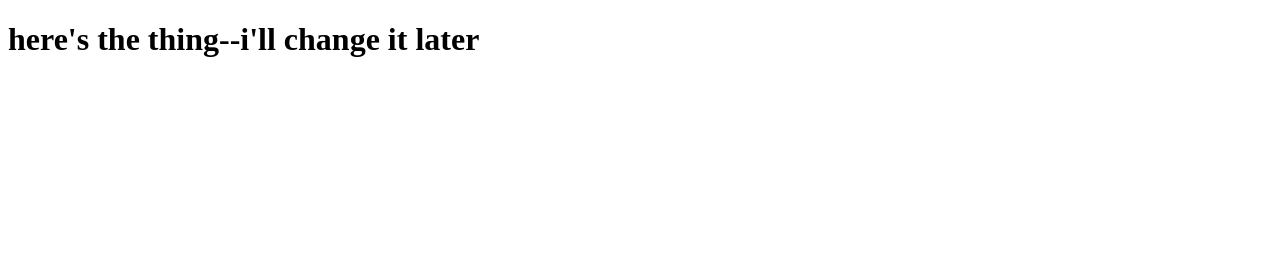
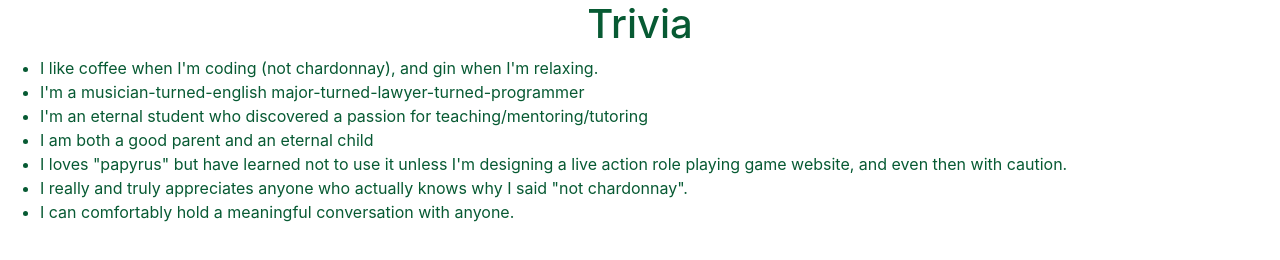
Before and after one commit to jadelet/jadelet.github.io, a plain HTML site: page index.html in a window 1280 px wide. Drawn offline with nearby package versions, Linux system fonts and the light colour scheme.

```diff
--- a/index.html
+++ b/index.html
@@ -1,12 +1,37 @@
 <!DOCTYPE html>
 <html lang="en">
 <head>
-  <meta charset="UTF-8">
-  <meta name="viewport" content="width=device-width, initial-scale=1.0">
-  <meta http-equiv="X-UA-Compatible" content="ie=edge">
+<meta charset="UTF-8">
+<meta name="viewport" content="width=device-width, initial-scale=1.0">
+<meta http-equiv="X-UA-Compatible" content="ie=edge">
+<link rel="stylesheet" href="https://cdnjs.cloudflare.com/ajax/libs/twitter-bootstrap/4.1.3/css/bootstrap.min.css">
+<link rel="stylesheet" href="https://use.fontawesome.com/releases/v5.3.1/css/all.css">
+<link rel="stylesheet" href="style.css">
+<title>Jennifer N. Sheidy</title>
+</head>
+<body>
+
+<script src="https://cdnjs.cloudflare.com/ajax/libs/jquery/3.3.1/jquery.slim.min.js"></script>
+<script src="https://cdnjs.cloudflare.com/ajax/libs/popper.js/1.13.0/umd/popper.min.js"></script>
+<script src="https://cdnjs.cloudflare.com/ajax/libs/twitter-bootstrap/4.1.3/js/bootstrap.min.js"></script>
+</body>
+</html>
   <title>Jen's Portfolio</title>
 </head>
 <body>
-  <h1> here's the thing--i'll change it later</h1>
+  <div id="imagecontainer">
+  <h1> Trivia </h1>
+  <ul>
+    <li>I like coffee when I'm coding (not chardonnay), and gin when I'm relaxing.</li>
+    <li>I'm a musician-turned-english major-turned-lawyer-turned-programmer</li>
+    <li>I'm an eternal student who discovered a passion for teaching/mentoring/tutoring</li>
+    <li>I am both a good parent and an eternal child</li>
+    <li>I loves "papyrus" but have learned not to use it unless I'm designing a live action role playing game website, and even then with caution.</li>
+    <li>I really and truly appreciates anyone who actually knows why I said "not chardonnay".</li>
+    <li> I can comfortably hold a meaningful conversation with anyone.</li>
+
+  </ul>
+</div>
+
 </body>
 </html>
--- /dev/null
+++ b/style.css
@@ -0,0 +1,18 @@
+body {
+  text-align: left;
+  color: rgb(7, 90, 51);
+  opacity: 1
+
+
+
+}
+imagecontainer {
+  background-image: url("images/beans-black-coffee-caffeine-867470.jpg");
+  background-size: cover;
+  background-repeat: no-repeat;
+  opacity: 1
+}
+
+h1 {
+  text-align: center
+}
```
Also changed, not shown: 1 other file.
